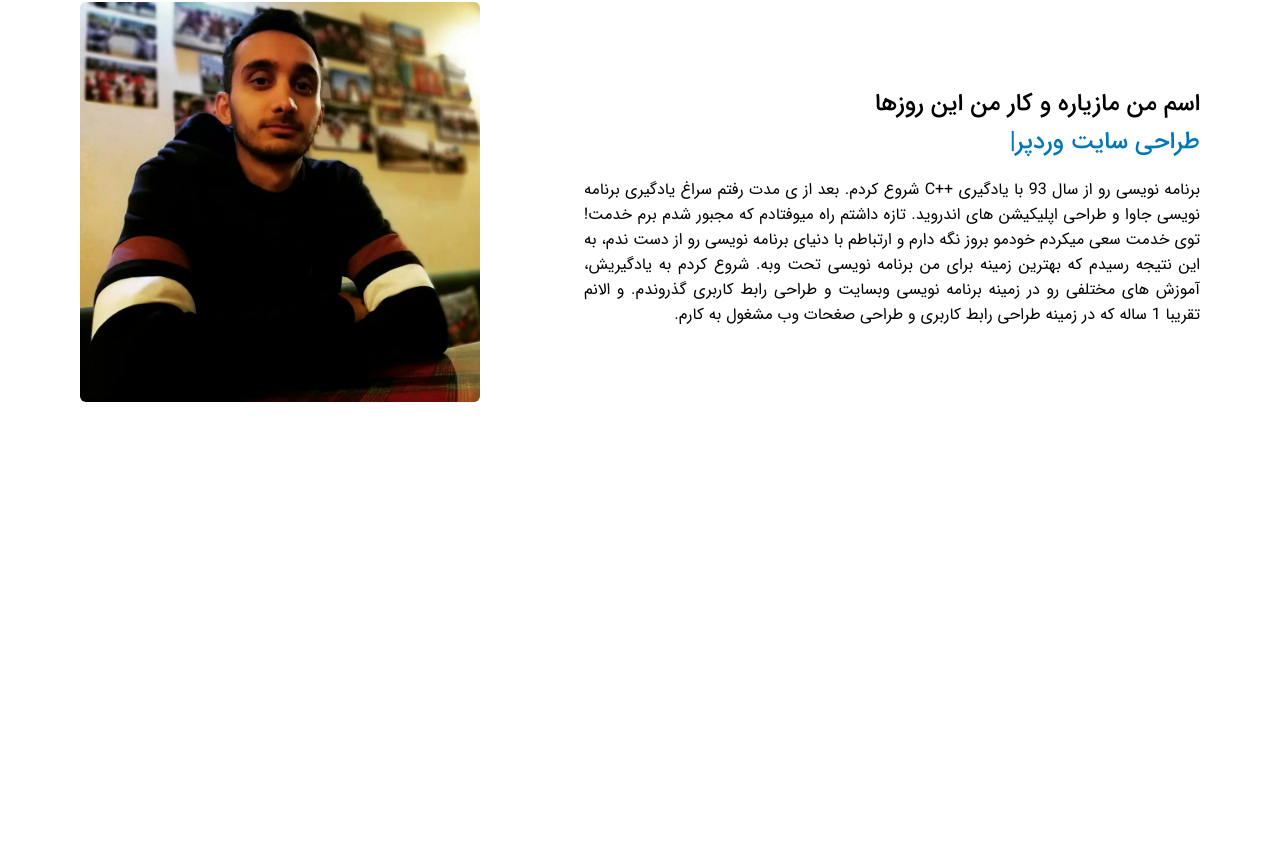
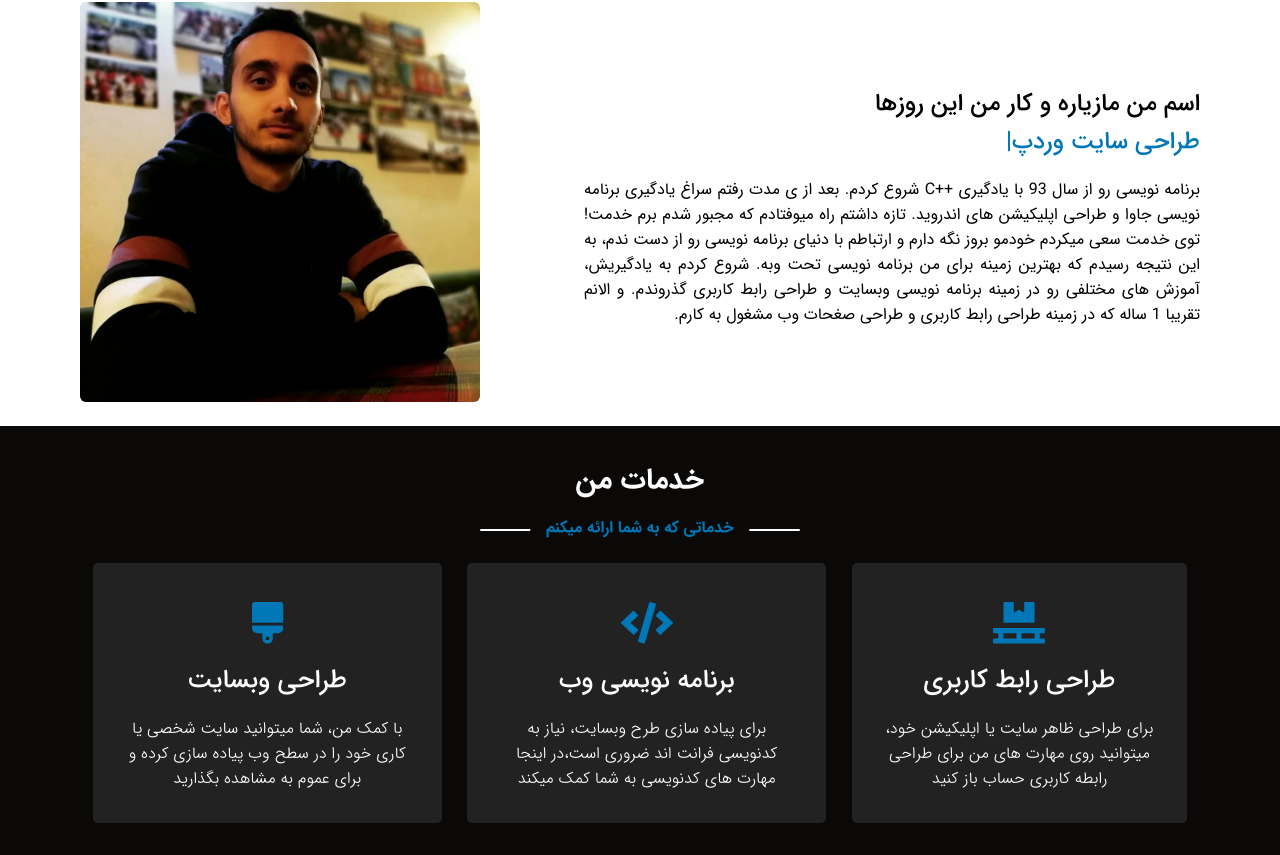
Before and after one commit to MaziyarParsi/portfolio-project, a React (Create React App) app: page / in a window 1280 px wide. Shown: the part 919-1774 px from the top of the page. Before the commit the page ends 1345 px from the top, so only its background shows below. Built offline with nearby package versions, Linux system fonts and the light colour scheme.

Commit message:
add-my-services-element

```diff
--- a/package.json
+++ b/package.json
@@ -3,6 +3,9 @@
   "version": "0.1.0",
   "private": true,
   "dependencies": {
+    "@fortawesome/fontawesome-svg-core": "^1.2.36",
+    "@fortawesome/free-solid-svg-icons": "^5.15.4",
+    "@fortawesome/react-fontawesome": "^0.1.15",
     "@testing-library/jest-dom": "^5.14.1",
     "@testing-library/react": "^11.2.7",
     "@testing-library/user-event": "^12.8.3",
--- a/src/App/App.js
+++ b/src/App/App.js
@@ -2,6 +2,7 @@ import React from "react"
 import Header from "../Header/Header"
 import HeroSection from "../HeroSection/HeroSection"
 import AboutSection from "../AboutSection/AboutSection"
+import MyServices from "../MySecvices/MyServices"
 import "./App.css"
 
 function App() {
@@ -10,6 +11,7 @@ function App() {
       <Header />
       <HeroSection />
       <AboutSection />
+      <MyServices />
     </div>
   )
 }
--- a/src/MySecvices/MyServices.css
+++ b/src/MySecvices/MyServices.css
@@ -0,0 +1,88 @@
+.myServicesSection .title {
+  position: relative;
+  text-align: center;
+  font-size: 1.8rem;
+  font-weight: 600;
+  margin-bottom: 2rem;
+  padding-bottom: 28px;
+}
+.myServicesSection .title::before {
+  content: "";
+  position: absolute;
+  bottom: 0px;
+  left: 50%;
+  width: 320px;
+  height: 2px;
+  background: #fff;
+  transform: translateX(-50%);
+  border-radius: 10px;
+}
+.myServicesSection .title::after {
+  content: " خدماتی که به شما ارائه میکنم";
+  bottom: -14px;
+  position: absolute;
+  left: 50%;
+  font-size: 16px;
+  font-weight: 600;
+  padding: 5px 16px;
+  background: #0a0908;
+  color: #0077b6;
+  transform: translateX(-50%);
+}
+
+.myServicesSection .myServicesContent {
+  display: flex;
+  align-items: center;
+  justify-content: space-between;
+}
+section.myServicesSection {
+  padding: 2rem 0;
+}
+.myServicesSection {
+  background-color: #0a0908;
+  color: #fff;
+}
+
+.myServicesSection .myServicesContent .card {
+  width: calc(33%-10px);
+  background-color: #222;
+  text-align: center;
+  border-radius: 5px;
+  margin: 0px 0.8rem;
+  cursor: pointer;
+}
+
+.myServicesSection .myServicesContent .box {
+  padding: 32px 32px;
+}
+.myServicesSection .myServicesContent .box {
+  transition: all ease-in-out 0.3s;
+}
+.myServicesSection .myServicesContent .box:hover {
+  transition: all ease-in-out 0.3s;
+  transform: scale(1.05);
+}
+.myServicesSection .myServicesContent .card {
+  transition: all ease-in-out 0.3s;
+}
+.myServicesSection .myServicesContent .card:hover {
+  transition: all ease-in-out 0.3s;
+  transform: scale(1.05);
+  background: #0077b6;
+}
+.myServicesSection .myServicesContent .card i {
+  font-size: 2.6rem;
+  color: #0077b6;
+  transition: 0.3s ease-in-out;
+}
+.myServicesSection .myServicesContent .card:hover i {
+  color: #fff;
+}
+.myServicesSection .myServicesContent .textTitle {
+  font-size: 1.6rem;
+  font-weight: 500;
+  margin-bottom: 1rem;
+}
+.myServicesSection .myServicesContent p {
+  font-weight: 300;
+}
--- a/src/MySecvices/MyServices.js
+++ b/src/MySecvices/MyServices.js
@@ -1,2 +1,56 @@
 import React from "react"
+import { FontAwesomeIcon } from "@fortawesome/react-fontawesome"
+import { faBrush } from "@fortawesome/free-solid-svg-icons"
+import { faCode } from "@fortawesome/free-solid-svg-icons"
+import { faPallet } from "@fortawesome/free-solid-svg-icons"
 import "./MyServices.css"
+
+const MyServices = () => {
+  return (
+    <section className="myServicesSection">
+      <div className="container">
+        <h2 className="title">خدمات من</h2>
+        <div className="myServicesContent">
+          <div className="card">
+            <div className="box">
+              <i>
+                <FontAwesomeIcon icon={faBrush} />
+              </i>
+              <div className="textTitle"> طراحی وبسایت</div>
+              <p>
+                با کمک من، شما میتوانید سایت شخصی یا کاری خود را در سطح وب پیاده سازی کرده و برای
+                عموم به مشاهده بگذارید
+              </p>
+            </div>
+          </div>
+          <div className="card">
+            <div className="box">
+              <i>
+                <FontAwesomeIcon icon={faCode} />
+              </i>
+              <div className="textTitle"> برنامه نویسی وب</div>
+              <p>
+                برای پیاده سازی طرح وبسایت، نیاز به کدنویسی فرانت اند ضروری است،در اینجا مهارت های
+                کدنویسی به شما کمک میکند
+              </p>
+            </div>
+          </div>
+          <div className="card">
+            <div className="box">
+              <i>
+                <FontAwesomeIcon icon={faPallet} />
+              </i>
+              <div className="textTitle"> طراحی رابط کاربری</div>
+              <p>
+                برای طراحی ظاهر سایت یا اپلیکیشن خود، میتوانید روی مهارت های من برای طراحی رابطه
+                کاربری حساب باز کنید
+              </p>
+            </div>
+          </div>
+        </div>
+      </div>
+    </section>
+  )
+}
+
+export default MyServices
```
Also changed, not shown: 1 other file (tests, documents, lock files or other folders).
